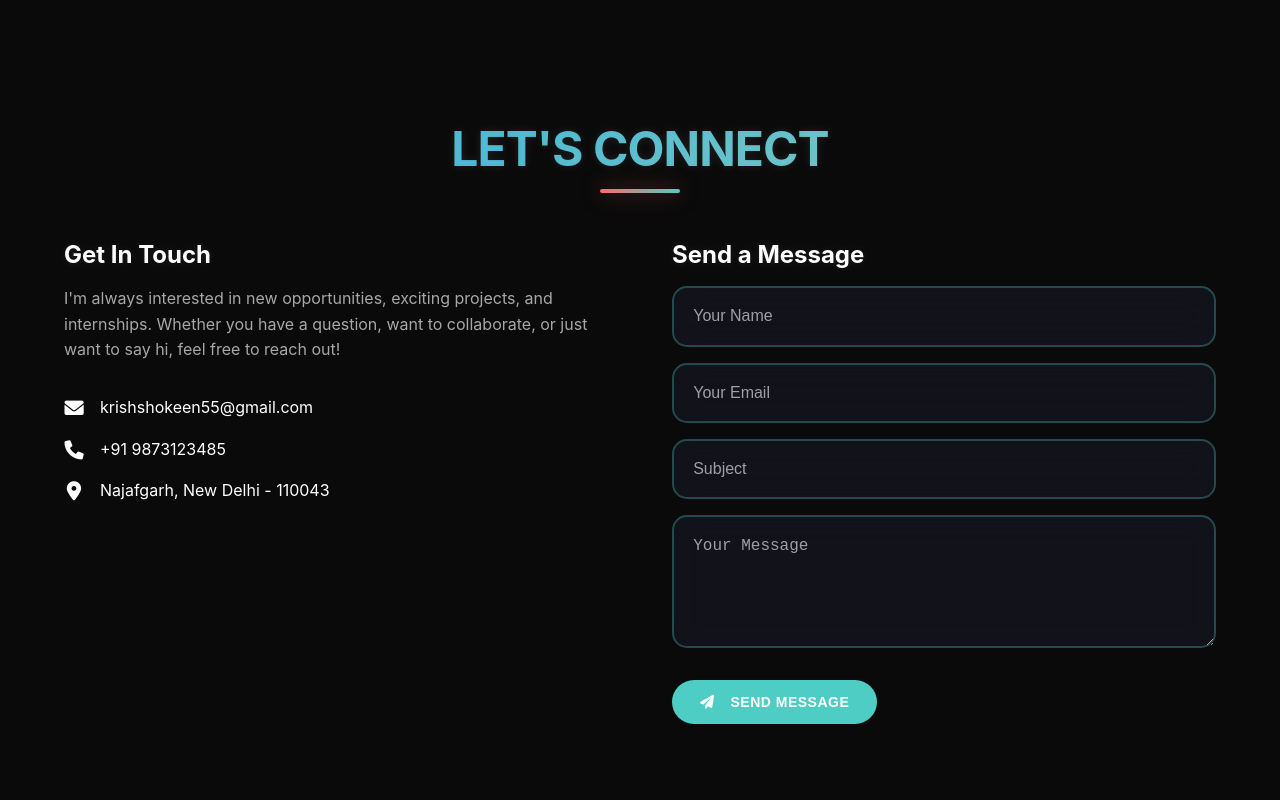
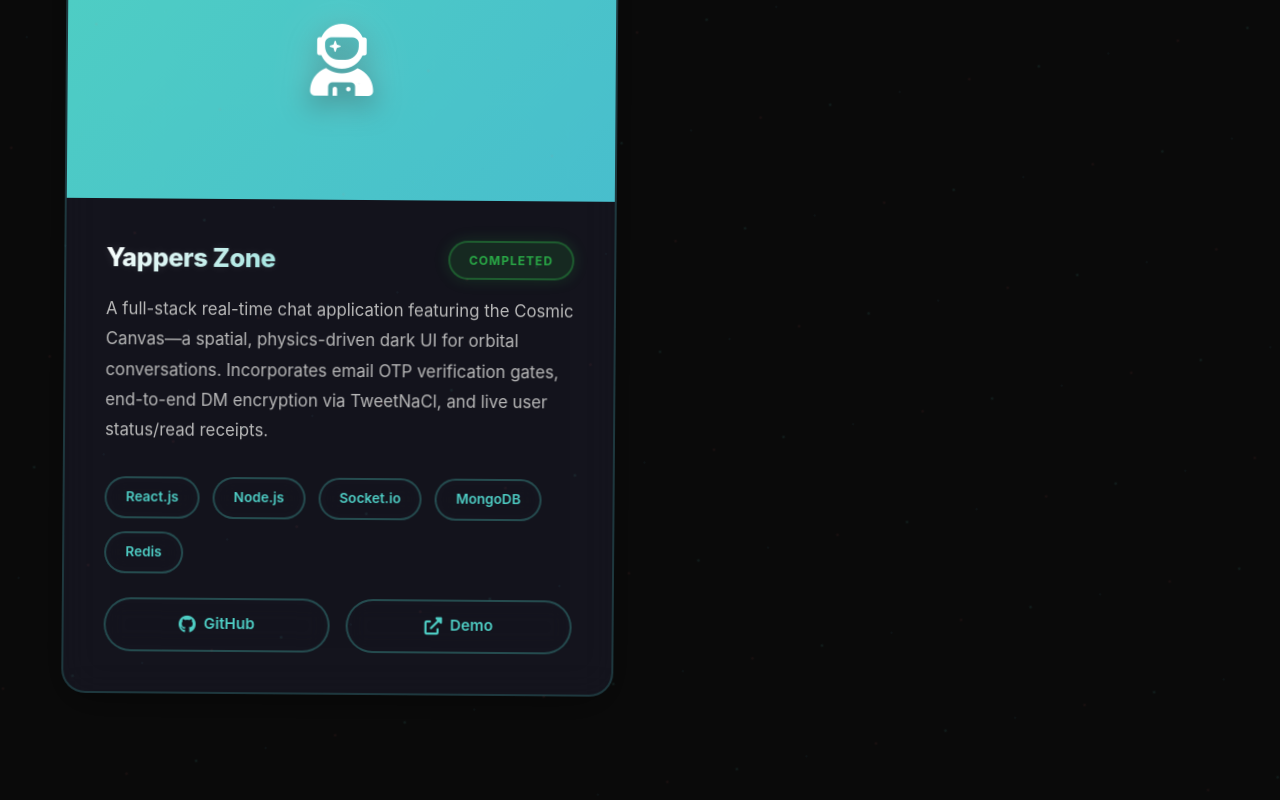
Before and after one commit to Krish-shokeen/portfolio, a React (Create React App) app: page / in a window 1280 px wide. Shown: the part 5547-6347 px from the top of the page. Built offline with nearby package versions, Linux system fonts and the light colour scheme; the HTML template or start-up script is replaced by a standard one.

Commit message:
added project yapper zone

```diff
--- a/src/components/Projects.js
+++ b/src/components/Projects.js
@@ -46,6 +46,15 @@
       demo: 'https://sky-vault-three.vercel.app/',
       icon: 'fas fa-cloud-upload-alt',
       status: 'Completed'
+    },
+    {
+      title: 'Yappers Zone',
+      description: 'A full-stack real-time chat application featuring the Cosmic Canvas—a spatial, physics-driven dark UI for orbital conversations. Incorporates email OTP verification gates, end-to-end DM encryption via TweetNaCl, and live user status/read receipts.',
+      technologies: ['React.js', 'Node.js', 'Socket.io', 'MongoDB', 'Redis'],
+      github: 'https://github.com/Krish-shokeen/YAPPERS_ZONE',
+      demo: 'https://yappers-zone-h0lf.onrender.com',
+      icon: 'fas fa-user-astronaut',
+      status: 'Completed'
     }
   ];
 
@@ -84,10 +93,12 @@
                         <span>GitHub</span>
                       </a>
                     )}
-                    <a href={project.demo} className="project-link" target="_blank" rel="noopener noreferrer" aria-label="Live Demo">
-                      <i className="fas fa-external-link-alt"></i>
-                      <span>Demo</span>
-                    </a>
+                    {project.demo && (
+                      <a href={project.demo} className="project-link" target="_blank" rel="noopener noreferrer" aria-label="Live Demo">
+                        <i className="fas fa-external-link-alt"></i>
+                        <span>Demo</span>
+                      </a>
+                    )}
                   </div>
                 </div>
                 <div className="project-glow"></div>
```
